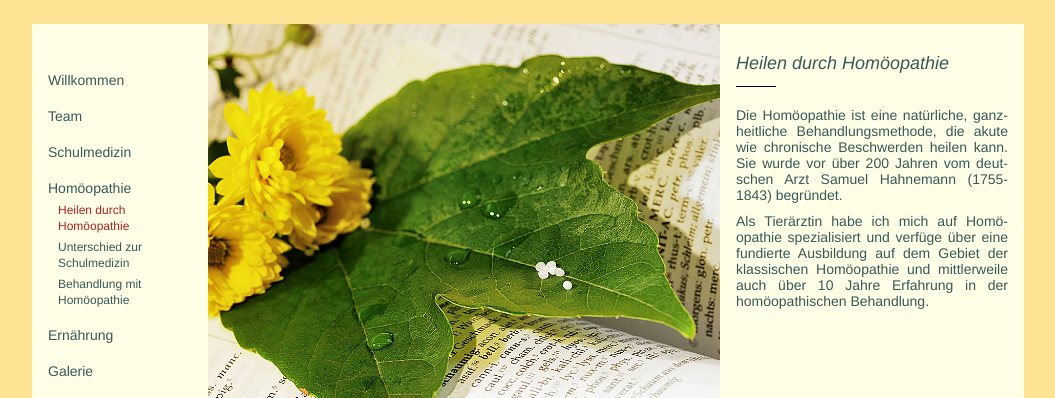
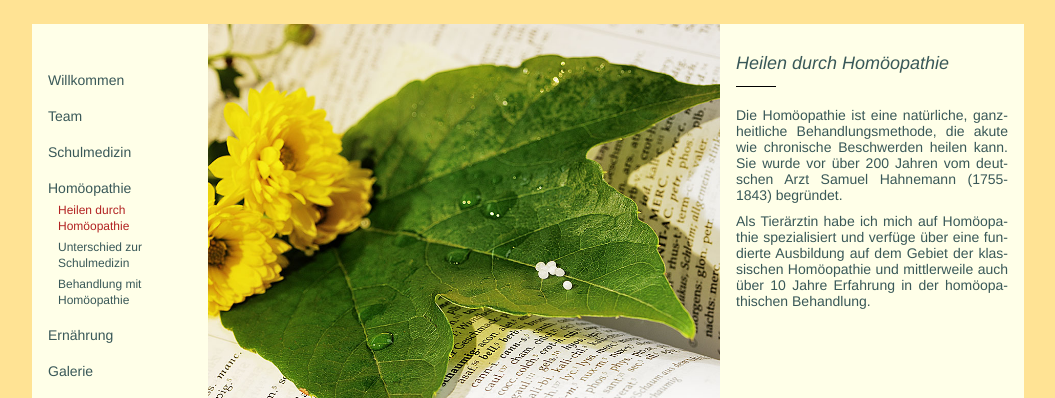
Before and after one commit to richardtraindl/tierarztpraxis-kaiserstrasse.at, a Jekyll site: the page built from homoeopathie.html, in a window 1280 px wide. Shown: the part 144-542 px from the top of the page, without its empty margins (112-1167 px from the left). Built offline with Jekyll 4.4.1, drawn with Linux system fonts in a browser that asks for light colours.

Commit message:
textänderung

```diff
--- a/_includes/homoeopathie/heilen_durch_homoeopathie.html
+++ b/_includes/homoeopathie/heilen_durch_homoeopathie.html
@@ -6,14 +6,14 @@
     <div class="spacer"><img src="img/horizontal-line.png" alt=""></div>
 
     <p>
-      Die Homöopathie ist eine natürliche, ganz- heitliche Behandlungsmethode, die akute wie chronische Beschwerden heilen kann.
-      Sie wurde vor über 200 Jahren vom deut- schen Arzt Samuel Hahnemann (1755<wbr>-<wbr>1843) begründet.
+      Die Ho&shy;mö&shy;opa&shy;thie ist eine na&shy;tür&shy;li&shy;che, ganz&shy;heit&shy;li&shy;che Be&shy;hand&shy;lungs&shy;me&shy;tho&shy;de, die akute wie chro&shy;ni&shy;sche Be&shy;schwer&shy;den hei&shy;len kann.
+      Sie wurde vor über 200 Jah&shy;ren vom deut&shy;schen Arzt Samuel Hahnemann (1755<wbr>-<wbr>1843) be&shy;grün&shy;det.
     </p>
 
     <div class="small-gap"></div>
 
     <p>
-      Als Tierärztin habe ich mich auf Homö- opathie spezialisiert und verfüge über eine fundierte Ausbildung auf dem Gebiet der klassischen Homöopathie
-      und mittlerweile auch über 10 Jahre Erfahrung in der homöopathischen Behandlung.
+      Als Tier&shy;ärz&shy;tin habe ich mich auf Ho&shy;mö&shy;opa&shy;thie spe&shy;zia&shy;li&shy;siert und ver&shy;füge über eine fun&shy;dierte Aus&shy;bildung auf dem Ge&shy;biet der klas&shy;sisch&shy;en Ho&shy;mö&shy;opa&shy;thie
+      und mit&shy;tler&shy;weile auch über 10 Jahre Er&shy;fah&shy;rung in der ho&shy;mö&shy;opa&shy;thi&shy;schen Be&shy;han&shy;dlung.
     </p>
   </div>
```
